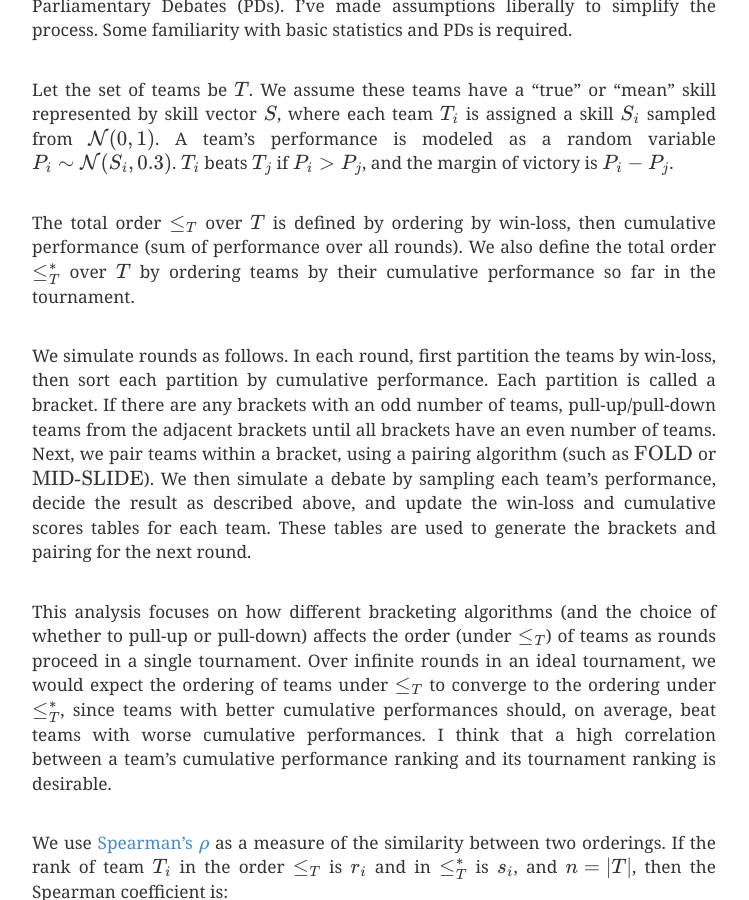
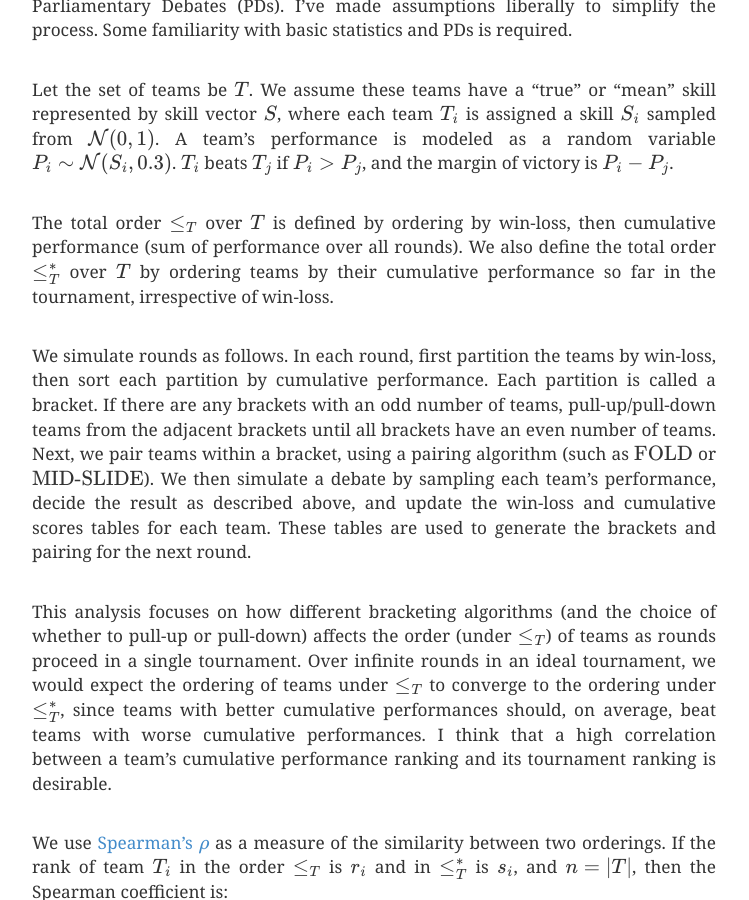
Before and after one commit to amrav/amrav.github.io, a Jekyll site: the page built from _posts/2015-12-08-debate-analysis-team-pairing.md, in a window 1280 px wide and 900 px high, scrolled down 426 px. Shown: the whole window, without its empty margins (266-1015 px from the left). Built offline with Jekyll 4.4.1, drawn with Linux system fonts in a browser that asks for light colours; nearby versions of some CDN libraries; some web fonts are replaced; formulas are drawn with MathJax 3; comment, search, counter and statistics services are not loaded.

Commit message:
Clarify ideal ranking

```diff
--- a/_posts/2015-12-08-debate-analysis-team-pairing.md
+++ b/_posts/2015-12-08-debate-analysis-team-pairing.md
@@ -7,7 +7,7 @@ This is a short analysis of a few in-bracket pairing algorithms used in Parliame
 
 Let the set of teams be \\(T\\). We assume these teams have a "true" or "mean" skill represented by skill vector \\(S\\), where each team \\(T_i\\) is assigned a skill \\(S_i\\) sampled from \\(\mathcal{N}(0,1)\\). A team's performance is modeled as a random variable \\(P_i \sim \mathcal{N}(S_i,0.3)\\). \\(T_i\\) beats \\(T_j\\) if \\(P_i > P_j\\), and the margin of victory is \\(P_i - P_j\\).
 
-The total order \\(\leq_T\\) over \\(T\\) is defined by ordering by win-loss, then cumulative performance (sum of performance over all rounds). We also define the total order \\(\leq_T^*\\) over \\(T\\) by ordering teams by their cumulative performance so far in the tournament.
+The total order \\(\leq_T\\) over \\(T\\) is defined by ordering by win-loss, then cumulative performance (sum of performance over all rounds). We also define the total order \\(\leq_T^*\\) over \\(T\\) by ordering teams by their cumulative performance so far in the tournament, irrespective of win-loss.
 
 We simulate rounds as follows. In each round, first partition the teams by win-loss, then sort each partition by cumulative performance. Each partition is called a bracket. If there are any brackets with an odd number of teams, pull-up/pull-down teams from the adjacent brackets until all brackets have an even number of teams. Next, we pair teams within a bracket, using a pairing algorithm (such as \\(\operatorname{FOLD}\\) or \\(\operatorname{MID-SLIDE}\\)). We then simulate a debate by sampling each team's performance, decide the result as described above, and update the win-loss and cumulative scores tables for each team. These tables are used to generate the brackets and pairing for the next round.
 
```
